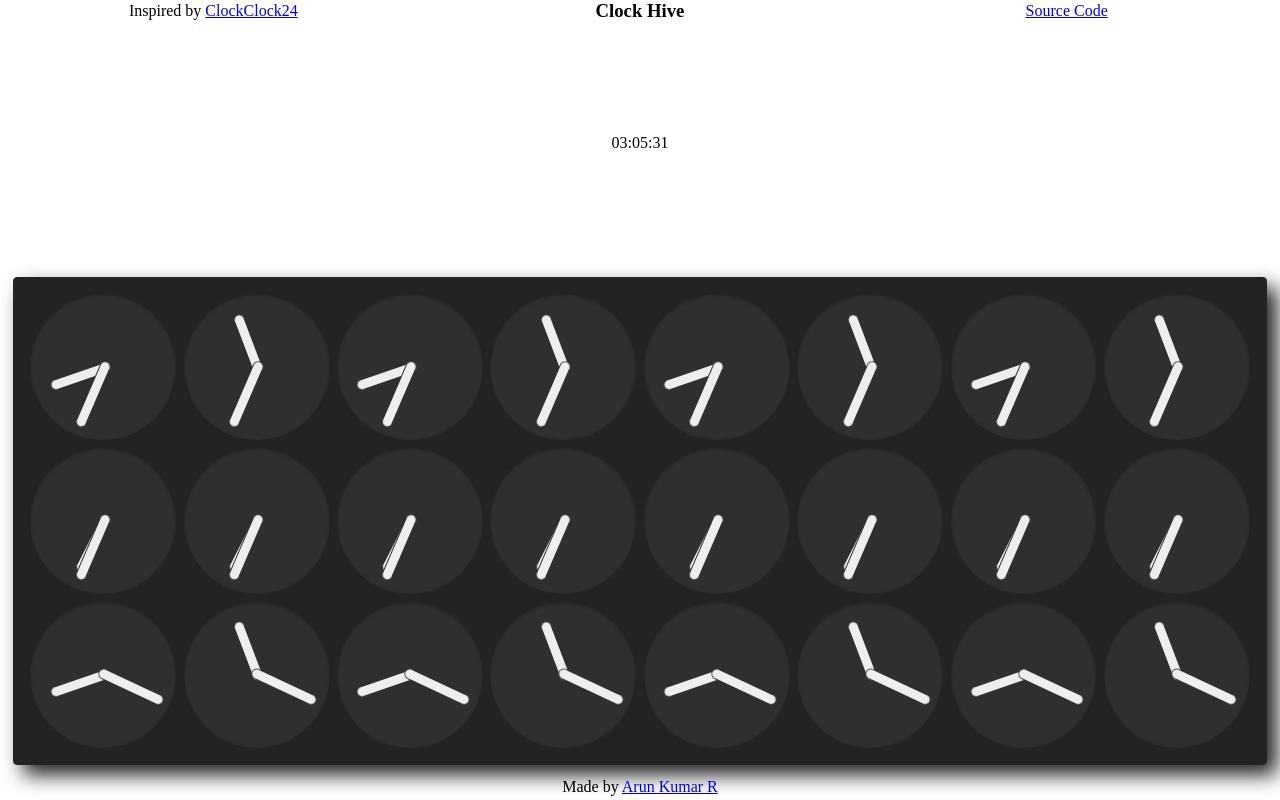
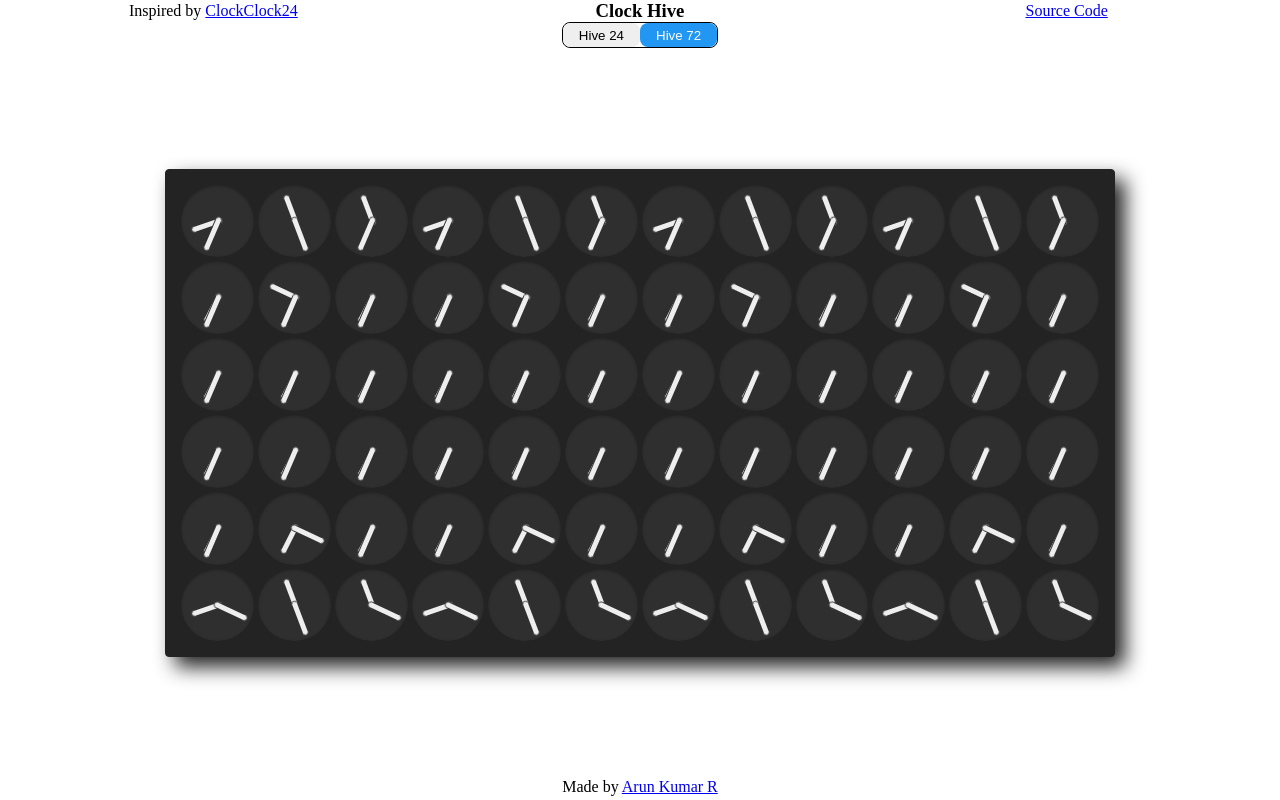
Before and after one commit to arunkumarun/clock-hive, a Vue app: page / in a window 1280 px wide. Built offline with nearby package versions, Linux system fonts and the light colour scheme.

Commit message:
Added Clock Hive Selector

```diff
--- a/src/App.vue
+++ b/src/App.vue
@@ -7,7 +7,7 @@
         Source Code
       </a>
     </header>
-    <ClockHive/>
+    <ClockHiveSelector/>
     <footer class="footer">
       <p>Made by <a target="_blank" href="https://github.com/arunkumarun">Arun Kumar R</a></p>
     </footer>
@@ -15,7 +15,7 @@
 </template>
 
 <script setup lang="ts">
-import ClockHive from "./components/ClockHive.vue";
+import ClockHiveSelector from "./components/ClockHiveSelector.vue";
 </script>
 
 <style scoped>
--- a/src/components/Clock.vue
+++ b/src/components/Clock.vue
@@ -43,9 +43,9 @@ const delayInSeconds = computed(() => {
 
 <style scoped>
 .clock {
-  --_ow: clamp(1cqi, 12cqi, 12cqi);
+  --_ow: clamp(1cqi, 6cqi, 6cqi);
   --_w: 95cqi;
-  --_sz: 12cqi;
+  --_sz: 6cqi;
   --_r: calc((var(--_w) - var(--_sz)) / 2);
 
   background: transparent;
--- a/src/components/ClockHive.vue
+++ b/src/components/ClockHive.vue
@@ -1,5 +1,5 @@
 <template>
-  {{currentDate.toTimeString().slice(0, 8)}}
+  <!--{{currentDate.toTimeString().slice(0, 8)}}-->
   <div class="clock-hive">
     <div class="grid-digits">
       <div class="grid-clock" v-for="(digits) in clockDigitMatrix">
@@ -17,11 +17,17 @@ import {computed, onMounted, onUnmounted, ref} from "vue";
 import {type ClockProp, digitClockHandMap, type DigitKey} from "../util/digits/DigitUtil.ts";
 import Clock from "./Clock.vue";
 
+const props = withDefaults(defineProps<{
+  matrixSize?: [number, number];
+}>(), {
+  matrixSize: () => [3, 2],
+});
+
 const currentDate = ref(new Date());
 
 const digitCount = ref<number>(4);
 const digitArray = ref<DigitKey[]>(Array(digitCount.value).fill(0));
-const digitMatrix = ref<[number, number]>([3, 2]);
+const digitMatrix = ref<[number, number]>(props.matrixSize);
 const clockDigitMatrix = computed<ClockProp[][][]>(() => {
   return digitArray.value.map((dk) => {
     return digitClockHandMap[digitMatrix.value[0]][digitMatrix.value[1]][dk];
@@ -99,8 +105,8 @@ function setDigits(digitKeys: DigitKey[]): void {
 }
 
 .grid-clock {
-  --_digit-r: v-bind(digitMatrix[0], 3);
-  --_digit-c: v-bind(digitMatrix[1], 2);
+  --_digit-r: v-bind(digitMatrix[0]);
+  --_digit-c: v-bind(digitMatrix[1]);
   display: grid;
   grid-template-columns: repeat(var(--_digit-c), minmax(0, 1fr));
   grid-template-rows: repeat(var(--_digit-r), minmax(0, 1fr));
--- /dev/null
+++ b/src/components/ClockHiveSelector.vue
@@ -0,0 +1,43 @@
+<template>
+  <div class="clock-hive-selector">
+    <SegmentedButtons class="clock-hive-segmented-btn" v-model="matrixSize" :items="items"/>
+    <div class="clock-hive-container">
+      <ClockHive :key="matrixSize.toString()" :matrix-size="matrixSize"/>
+    </div>
+  </div>
+</template>
+
+<script setup lang="ts">
+import {ref} from "vue";
+import ClockHive from "./ClockHive.vue";
+import SegmentedButtons from "./input/SegmentedButtons.vue";
+
+const matrixSize = ref<[number, number]>([6, 3]);
+
+const items = [
+  {name: `Hive ${3*2*4}`, value: [3, 2]},
+  {name: `Hive ${6*3*4}`, value: [6, 3]},
+]
+</script>
+
+<style scoped>
+.clock-hive-selector {
+  height: 100%;
+  width: 100%;
+  display: grid;
+  grid-template-rows: max-content minmax(0, 1fr);
+  grid-template-columns: minmax(0, 1fr);
+}
+
+.clock-hive-container {
+  display: grid;
+  place-self: center;
+  grid-auto-flow: column;
+  grid-auto-rows: max-content;
+  grid-auto-columns: max-content;
+}
+
+.clock-hive-segmented-btn {
+  margin: auto;
+}
+</style>
--- /dev/null
+++ b/src/components/input/SegmentedButtons.vue
@@ -0,0 +1,54 @@
+<template>
+  <div class="segmented-buttons">
+    <button
+        v-for="(item, index) in items"
+        :key="index"
+        :class="{
+          'btn': true,
+          'btn__active': model?.toString() === item.value?.toString(),
+        }"
+        @click="() => {updateModel(item.value)}"
+    >
+      {{ item.name }}
+    </button>
+  </div>
+</template>
+
+<script setup lang="ts" generic="T">
+defineProps<{
+  items: Array<{
+    name: string;
+    value: T;
+  }>;
+}>();
+const model = defineModel<T>();
+
+function updateModel(val: T) {
+  model.value = val;
+}
+</script>
+
+<style scoped>
+.segmented-buttons {
+  display: flex;
+  border: 1px solid black;
+  border-radius: 8px;
+  flex-grow: 1;
+}
+
+.btn {
+  display: flex;
+  place-items: center;
+  place-content: center;
+  width: 100%;
+  border-radius: 8px;
+  border: 0;
+  height: 1.5rem;
+  padding: 0 16px;
+}
+
+.btn__active {
+  background-color: rgb(33, 150, 243);
+  color: white;
+}
+</style>
```
